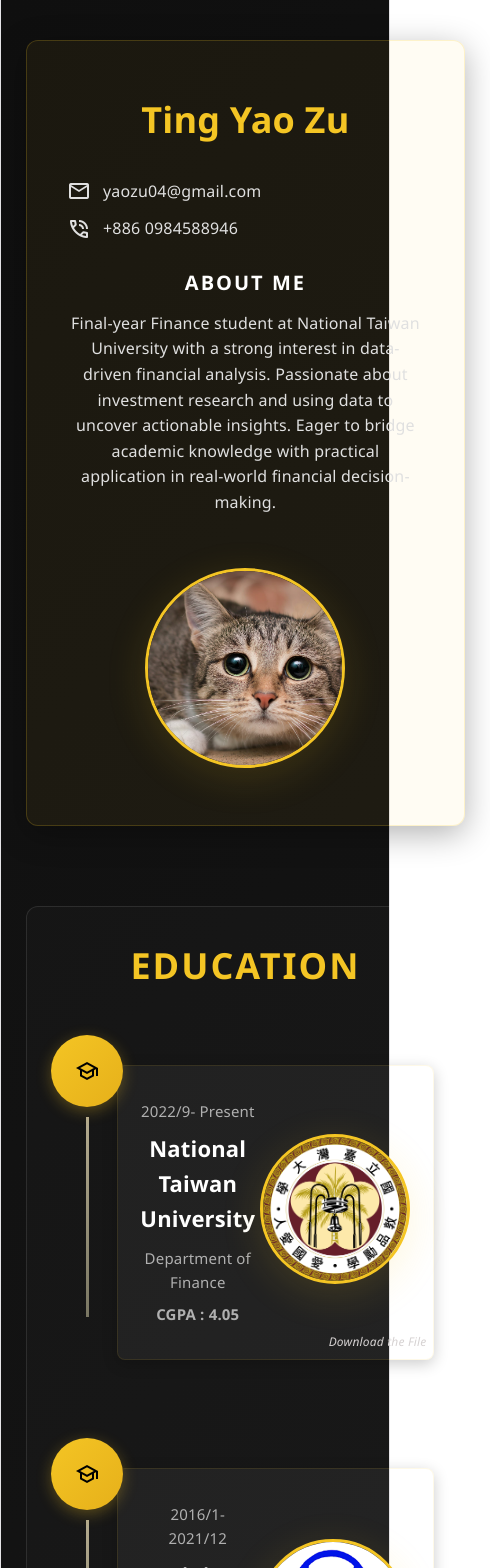
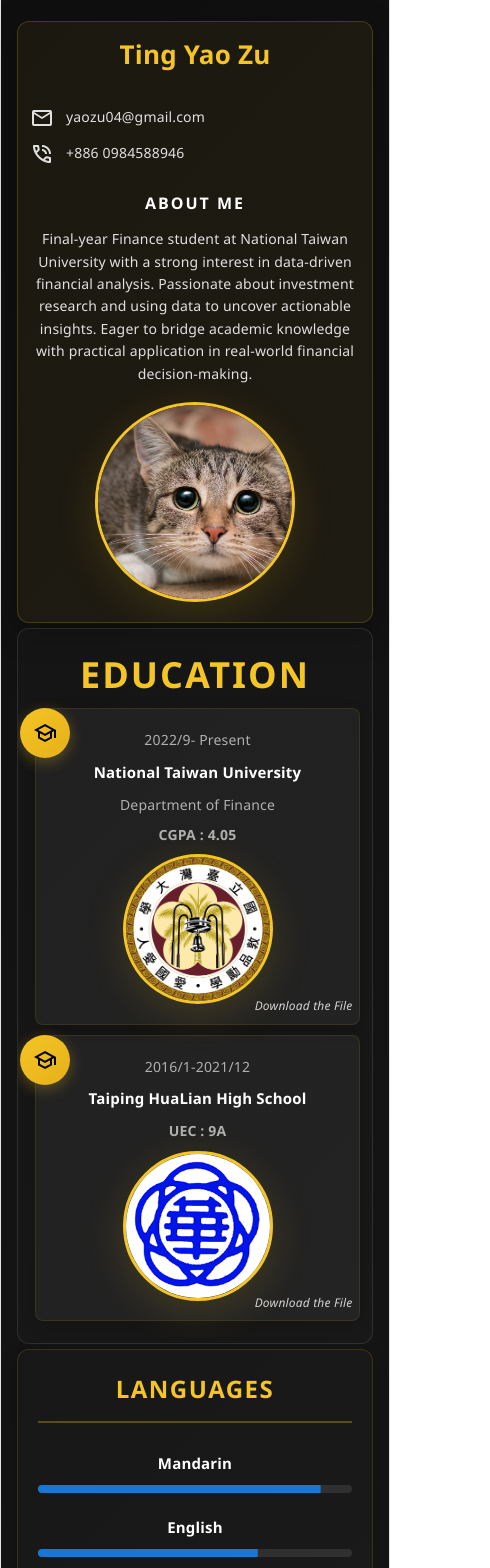
Before and after one commit to yaozuting/myResume, a React (Vite) app: page / in a window 390 px wide. Shown: the top 1568 px of the page, 490 px wide, since content can reach past the window. Built offline with nearby package versions, Linux system fonts and the light colour scheme.

Commit message:
update css

```diff
--- a/src/App.css
+++ b/src/App.css
@@ -500,9 +500,9 @@ body {
 }
 
 @media (max-width: 768px) {
-  /* .app-container {
+  .app-container {
     padding: 30px 15px;
-  } */
+  }
 
   .intro-text h3 {
     font-size: 36px;
@@ -521,3 +521,116 @@ body {
     flex: 1;
   }
 }
+
+@media (max-width: 450px) {
+  .app-container {
+    padding: 16px;
+    max-width: 100%;
+  }
+
+  .intro-section,
+  .education-section,
+  .skills-card,
+  .certifications-card,
+  .project_row,
+  .projects-scroll-container {
+    width: 100%;
+    max-width: 100%;
+    margin: 5px auto;
+    padding: 12px;
+    overflow: hidden;
+  }
+  .side-by-side-section{
+    margin-bottom:5px
+  }
+
+
+   .lang_skill_div{
+    gap: 5px;
+   }
+
+   .side-projects-section{
+    padding:2px
+   }
+
+   .side-projects-section section h3{
+    margin-bottom:2px
+  }
+  .intro-section section,
+  .side-by-side-section,
+  .project_row {
+    flex-direction: column !important;
+    align-items: stretch !important;
+    gap: 5px;
+
+  }
+
+  .intro-text h3 { font-size: 26px; }
+  .intro-text h4 { font-size: 16px; }
+  .intro-text p { font-size: 14px; }
+
+  .skills-grid {
+    grid-template-columns: repeat(auto-fill, minmax(44px, 1fr));
+    gap: 10px;
+  }
+
+  .skills-grid img { width: 42px; height: 42px; }
+  .text-hover .text { padding: 8px 12px; font-size: 12px; }
+
+  .project_row { padding: 12px; gap: 12px; }
+  .projectImg, .project_text { flex: 1 1 auto; width: 100%; }
+
+  .projects-scroll-container {
+    height: auto;
+    max-height: 70vh;
+    padding: 12px;
+  }
+
+
+  .education-section  section h3{
+    margin:5px;
+  }
+ .timeline-item{
+  position: relative;
+  padding-left:5px;
+  margin-bottom:10px
+}
+
+  .timeline-card {
+  width: 100%;
+  max-width: 100%;
+  box-sizing: border-box;
+  flex-direction: column;
+  align-items: center;
+  padding: 12px;
+  margin: 0px 0;
+}
+
+
+
+.timeline-item,
+.timeline-left,
+.timeline-card,
+.timeline-card * {
+  max-width: 100%;
+  box-sizing: border-box;
+}
+.timeline-left{
+  position: absolute;
+  z-index: 10;
+   margin-left: -20px;
+}
+.timeline-line{
+  visibility: hidden;
+}
+
+.timeline-icon {
+  width: 50px;
+  height: 50px;
+  margin-bottom: 8px;
+}
+
+.timeline-card h5 { font-size: 15px; }
+.timeline-card p,
+.timeline-card h6 { font-size: 14px; }
+}
```
